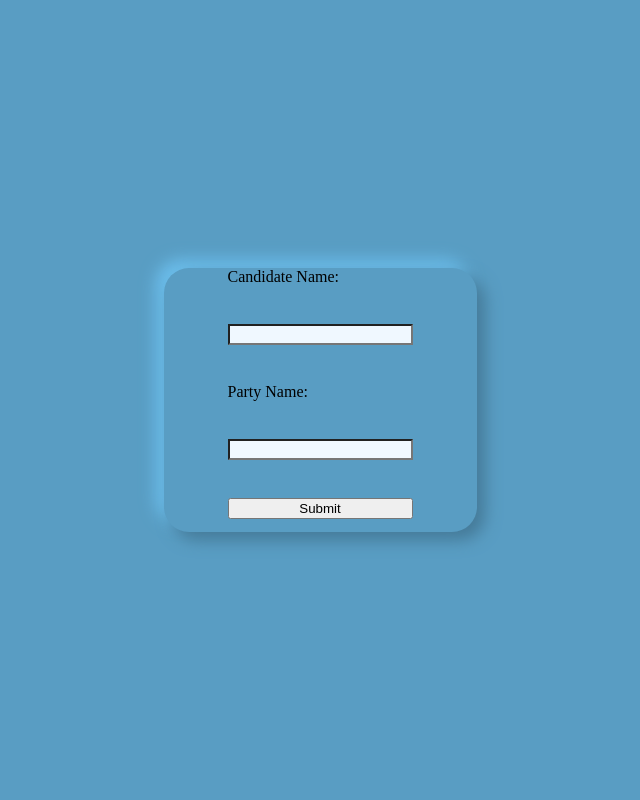
After one commit to subedi1680/Minor-Project-1, a PHP site: page /phpmail/addcandidate.html in a window 1280 px wide. The commit adds this page. Shown: the whole page, without its empty margins (320-960 px from the left). Run offline with PHP 8.4, Linux system fonts and the light colour scheme.

Commit message:
ädd candidate

```diff
--- /dev/null
+++ b/addcandidate.css
@@ -0,0 +1,36 @@
+body {
+    margin: 0;
+    padding: 0;
+    display: flex;
+    justify-content: center;
+    align-items: center;
+    height: 100vh;
+    background: #599dc3;
+}
+.add_candidates {
+    display: flex;
+    flex-direction: column;
+    gap: 10px;
+    padding-left: 2em;
+    padding-right: 2em;
+    padding-bottom: 0.4em;
+    background-color: #599dc3;
+    border-radius: 25px;
+    transition: .4s ease-in-out;
+    background: #599dc3;
+    box-shadow:  8px 8px 16px #457a98,
+             -8px -8px 16px #6dc0ee;
+
+}
+.form{
+    display: flex;
+    flex-direction: column;
+    gap: 10px;
+    padding-left: 2em;
+    padding-right: 2em;
+    padding-bottom: 0.4em;
+    background-color: #599dc3;
+}
+.input-field{
+    background-color: aliceblue;
+}
--- /dev/null
+++ b/addcandidate.html
@@ -0,0 +1,24 @@
+<!DOCTYPE html>
+<html lang="en">
+<head>
+    <meta charset="UTF-8">
+    <meta name="viewport" content="width=device-width, initial-scale=1.0">
+    <title>eMATADAN | Admin</title>
+    <link rel="stylesheet" href="addcandidate.css">
+    <link rel="icon" href="eMATADAN.png" type="image/icon type">
+</head>
+<body>
+
+
+    <div class="add_candidates">
+        <form method="post" action="addcandidate.php" class="form">
+            <label for="candidate_name">Candidate Name:</label><br>
+            <input type="text" class="input-field" id="candidate_name" name="candidate_name" required><br>
+
+            <label for="party_name">Party Name:</label><br>
+            <input type="text" class="input-field" id="party_name" name="party_name" required><br>
+            <button type="submit">Submit</button>
+        </form>
+    </div>
+</body>
+</html>
```
Also changed, not shown: addcandidate.php (added, +17 -0 lines), admin_dashboard.php (+6 -1 lines).
